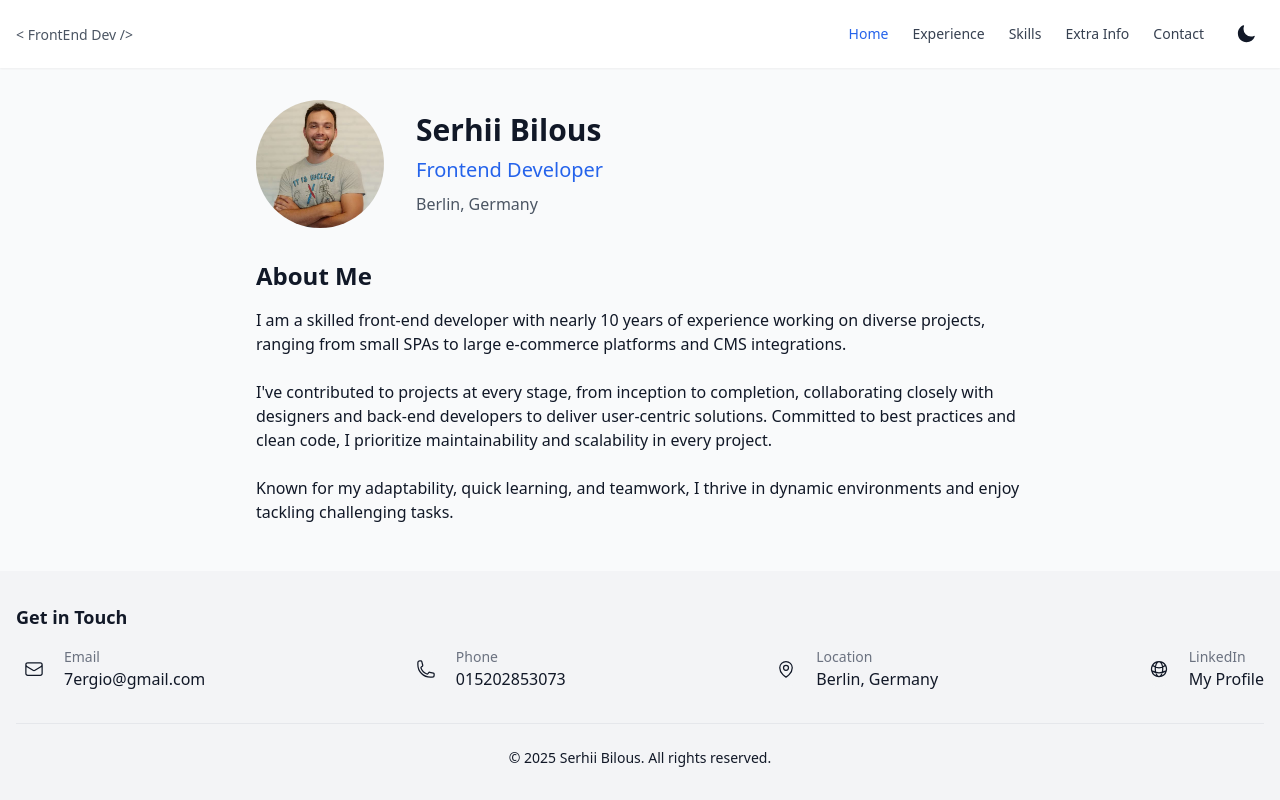
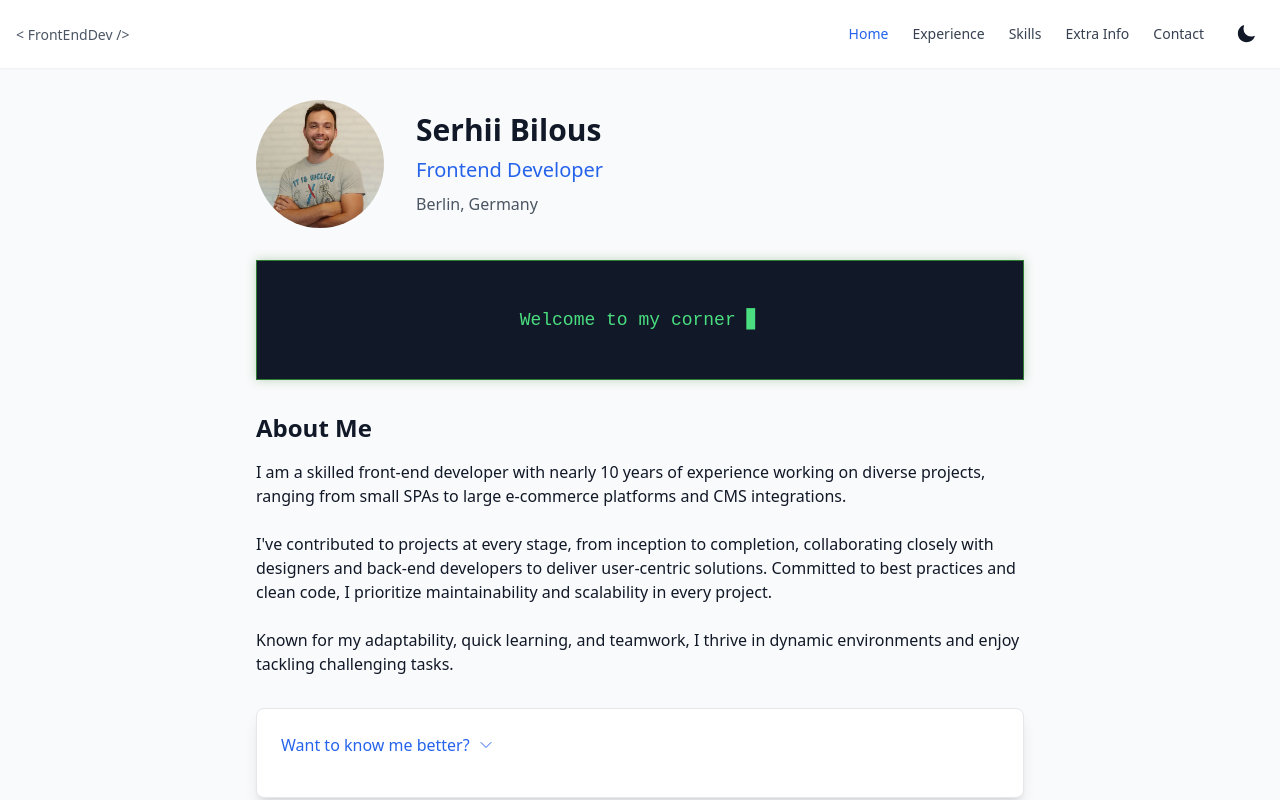
Before and after one commit to 7ergio/resume, a Nuxt app: page / in a window 1280 px wide. Shown: the top 800 px of the page. Built offline with nearby package versions, Linux system fonts and the light colour scheme.

Commit message:
typing feature on home page

```diff
--- a/app.vue
+++ b/app.vue
@@ -11,6 +11,12 @@ useHead({
     {
       name: 'description',
       content: 'A simple resume built with VitePress'
+    }
+  ],
+  link: [
+    {
+      rel: 'stylesheet',
+      href: 'https://fonts.googleapis.com/css2?family=VT323&display=swap'
     }
   ]
 })
--- a/components/ContactInfo.vue
+++ b/components/ContactInfo.vue
@@ -9,6 +9,7 @@
           <a
             v-if="item.href"
             :href="item.href"
+            target="_blank"
             class="font-medium hover:text-blue-600 dark:hover:text-blue-400"
           >
             {{ item.value }}
--- a/components/Header.vue
+++ b/components/Header.vue
@@ -35,7 +35,7 @@ onClickOutside(menuRef, () => {
   <header class="fixed top-0 left-0 right-0 z-50 bg-white dark:bg-gray-800 shadow-sm">
     <div class="container mx-auto px-4 py-4 flex justify-between items-center">
       <div>
-        <NuxtLink to="/" class="text-sm text-gray-600 dark:text-gray-300 hover:text-blue-600 dark:hover:text-blue-400">&lt; FrontEnd Dev &#47;&gt;</NuxtLink>
+        <NuxtLink to="/" class="text-sm text-gray-600 dark:text-gray-300 hover:text-blue-600 dark:hover:text-blue-400">&lt; FrontEndDev &#47;&gt;</NuxtLink>
       </div>
 
       <!-- Desktop Navigation -->
--- /dev/null
+++ b/components/TypingAnimation.vue
@@ -0,0 +1,73 @@
+  <template>
+    <div class="terminal min-h-[120px] p-4 bg-gray-900 flex justify-center items-center">
+      <div ref="typingElement" class="text-green-400 font-mono text-lg h-fit"></div>
+    </div>
+  </template>
+
+  <script setup>
+  import { onMounted, ref } from 'vue'
+
+  const phrases = [
+    "Hey there! 👋",
+    "Welcome to my corner of the web.",
+    "Let me introduce myself...",
+    "I build things for the browser, love solving puzzles, and ride mountains when I can!))"
+  ]
+
+  const typingElement = ref(null)
+  const typingSpeed = 50
+  const deletingSpeed = 30
+  const pauseBetween = 1500
+
+  onMounted(() => {
+    let phraseIndex = 0
+    let charIndex = 0
+    let isDeleting = false
+
+    const type = () => {
+      const currentPhrase = phrases[phraseIndex]
+
+      if (isDeleting) {
+        typingElement.value.textContent = currentPhrase.substring(0, charIndex - 1)
+        charIndex--
+      } else {
+        typingElement.value.textContent = currentPhrase.substring(0, charIndex + 1)
+        charIndex++
+      }
+
+      let delay = isDeleting ? deletingSpeed : typingSpeed
+
+      if (!isDeleting && charIndex === currentPhrase.length) {
+        delay = pauseBetween
+        isDeleting = true
+      } else if (isDeleting && charIndex === 0) {
+        isDeleting = false
+        phraseIndex = (phraseIndex + 1) % phrases.length
+        delay = 500
+      }
+
+      setTimeout(type, delay)
+    }
+
+    setTimeout(type, 1000)
+  })
+  </script>
+
+  <style>
+  .terminal {
+    border: 1px solid #2e7d32;
+    box-shadow: 0 0 10px rgba(46, 125, 50, 0.3);
+  }
+
+  /* Blinking cursor effect */
+  .font-mono::after {
+    content: "▋";
+    animation: blink 1s step-end infinite;
+    @apply text-green-400;
+  }
+
+  @keyframes blink {
+    from, to { opacity: 1 }
+    50% { opacity: 0 }
+  }
+  </style>
--- a/pages/index.vue
+++ b/pages/index.vue
@@ -1,9 +1,15 @@
 <script setup lang="ts">
 const { personal } = useResumeData()
+const showFullText = ref(false)
+
+import {
+  ChevronDownIcon
+  } from '@heroicons/vue/24/outline'
 </script>
 
 <template>
   <div class="max-w-3xl mx-auto">
+    <!-- Profile Header -->
     <div class="flex flex-col md:flex-row gap-8 items-center mb-8">
       <div class="w-32 h-32 rounded-full bg-gray-200 dark:bg-gray-700 overflow-hidden">
         <img
@@ -19,9 +25,68 @@ const { personal } = useResumeData()
       </div>
     </div>
 
-    <div class="prose dark:prose-invert max-w-none">
+    <!-- Typing Animation Section -->
+    <div class="mb-8">
+      <TypingAnimation />
+    </div>
+
+    <!-- About Me Section -->
+    <div class="prose dark:prose-invert max-w-none mb-8">
       <h2 class="text-2xl font-semibold mb-4">About Me</h2>
       <p class="whitespace-pre-line">{{ personal.summary }}</p>
     </div>
+
+    <!-- Expandable Personal Section -->
+    <div class="bg-white dark:bg-gray-800 rounded-lg shadow-lg p-6 border border-gray-200 dark:border-gray-700">
+      <button
+        @click="showFullText = !showFullText"
+        class="flex items-center gap-2 text-blue-600 dark:text-blue-400 hover:text-blue-800 dark:hover:text-blue-300 transition-colors mb-4"
+      >
+        <span>{{ showFullText ? 'Show less about me' : 'Want to know me better?' }}</span>
+        <ChevronDownIcon
+          class="h-4 w-4 transition-transform duration-300"
+          :class="{ 'rotate-180': showFullText }"
+        />
+      </button>
+
+      <Transition name="fade-expand">
+        <div v-if="showFullText" class="prose dark:prose-invert max-w-none space-y-4">
+          <h3>Beyond Code</h3>
+          <p>When I'm not crafting interfaces, you'll find me:</p>
+          <ul>
+            <li>🏂 Snowboarding in the Tatras (winter is my favorite season)</li>
+            <li>🛹 Skateboarding through Berlin's streets</li>
+            <li>🌄 Hiking mountains for that perfect sunrise view</li>
+          </ul>
+
+          <h3>My Approach</h3>
+          <p>I believe in:</p>
+          <ul>
+            <li>🧩 Solving problems, not just writing code</li>
+            <li>🚀 Building fast, accessible, and maintainable apps</li>
+            <li>🤝 Collaborating closely with designers and stakeholders</li>
+          </ul>
+        </div>
+      </Transition>
+    </div>
   </div>
 </template>
+
+<style>
+.fade-expand-enter-active,
+.fade-expand-leave-active {
+  transition:
+    opacity 0.3s ease,
+    transform 0.3s ease,
+    max-height 0.5s ease;
+  max-height: 500px;
+  overflow: hidden;
+}
+
+.fade-expand-enter-from,
+.fade-expand-leave-to {
+  opacity: 0;
+  transform: translateY(-10px);
+  max-height: 0;
+}
+</style>
--- a/public/data/resume.json
+++ b/public/data/resume.json
@@ -5,7 +5,7 @@
     "location": "Berlin, Germany",
     "phone": "015202853073",
     "email": "7ergio@gmail.com",
-    "linkedin": "https://linkedin.com/in/yourprofile",
+    "linkedin": "https://www.linkedin.com/in/bilous-serhii/",
     "summary": "I am a skilled front-end developer with nearly 10 years of experience working on diverse projects, ranging from small SPAs to large e-commerce platforms and CMS integrations.\n\nI've contributed to projects at every stage, from inception to completion, collaborating closely with designers and back-end developers to deliver user-centric solutions. Committed to best practices and clean code, I prioritize maintainability and scalability in every project.\n\nKnown for my adaptability, quick learning, and teamwork, I thrive in dynamic environments and enjoy tackling challenging tasks."
   },
   "experience": [
--- a/tailwind.config.js
+++ b/tailwind.config.js
@@ -9,6 +9,9 @@ module.exports = {
       './app.vue'
     ],
     theme: {
+      fontFamily: {
+        mono: ['"Courier New"', 'monospace']
+      },
       extend: {},
     },
     plugins: [],
```
